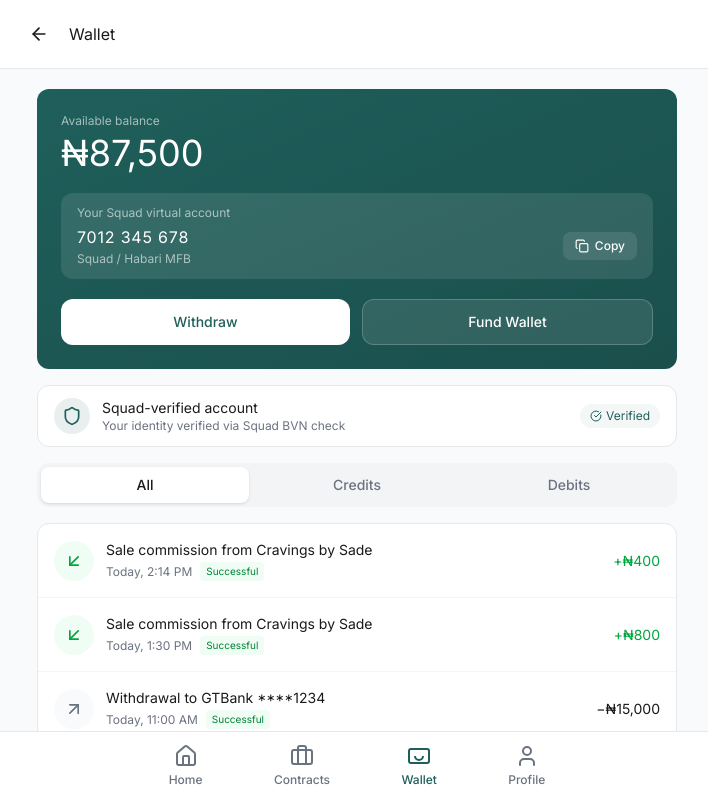
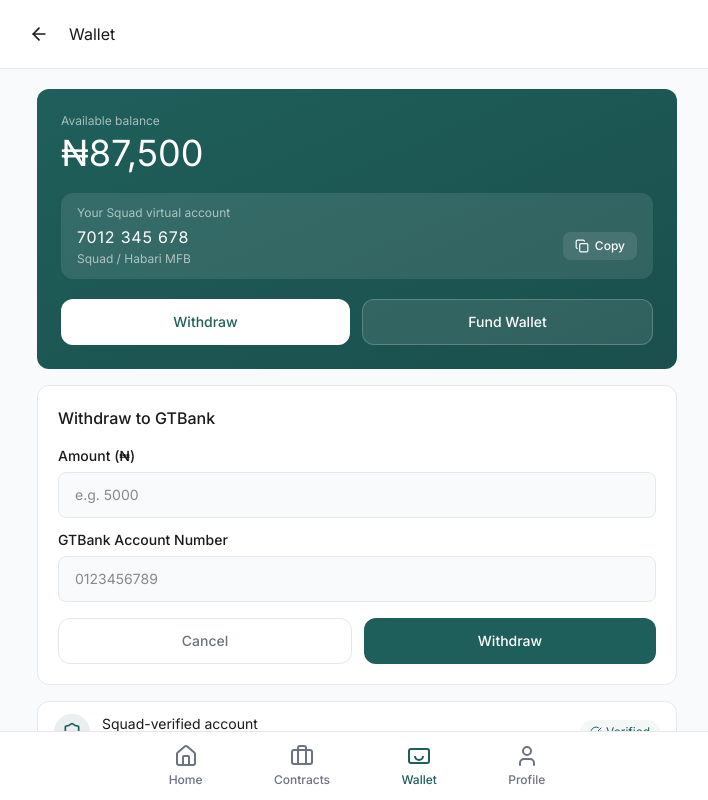
Before and after one commit to odey123/GigEconomy_Frontend, a React (Vite) app: page /wallet in a window 1280 px wide. Both pictures are taken after a click on the button "Withdraw". Shown: the top 800 px of the page, without its empty margins (283-991 px from the left). Built offline with nearby package versions, Linux system fonts and the light colour scheme; no server answers.

Commit message:
fix: wire Withdraw and Fund Wallet buttons on Wallet page

```diff
--- a/src/app/pages/HelperDashboard.tsx
+++ b/src/app/pages/HelperDashboard.tsx
@@ -66,13 +66,18 @@
   const [activeFilter, setActiveFilter] = useState<FilterType>('all');
 
   useEffect(() => {
+    // Owners should not be on this page — redirect them to their dashboard
+    if (user?.role === 'owner') {
+      navigate('/dashboard', { replace: true });
+      return;
+    }
     gigsService.getMatched()
       .then(data => { if (data?.gigs?.length) setGigs(data.gigs as typeof MOCK_GIGS); })
       .catch(() => {});
     walletService.getBalance()
       .then(w => { if (w?.balance != null) setWalletBalance(`₦${Number(w.balance).toLocaleString()}`); })
       .catch(() => {});
-  }, []);
+  }, [user, navigate]);
 
   const gigType = (g: typeof MOCK_GIGS[0]) => (g as unknown as { workType?: string }).workType ?? g.type ?? 'sales';
   const filtered = activeFilter === 'all' ? gigs : gigs.filter(g => gigType(g) === activeFilter);
@@ -197,6 +202,7 @@
                     </div>
                   </div>
                 </div>
+                {user?.role !== 'owner' && (
                 <button
                   type="button"
                   onClick={e => { e.preventDefault(); navigate(`/gig/${gig.id}`); }}
@@ -204,6 +210,7 @@
                 >
                   Apply
                 </button>
+                )}
               </div>
             </Link>
           ))}
--- a/src/app/pages/Wallet.tsx
+++ b/src/app/pages/Wallet.tsx
@@ -116,16 +116,50 @@
   const [activeTab, setActiveTab] = useState<TabKey>('all');
   const [accountCopied, setAccountCopied] = useState(false);
   const [balance, setBalance] = useState('₦87,500');
+  const [accountNumber, setAccountNumber] = useState('7012345678');
   const [txList, setTxList] = useState(transactions);
+
+  // Withdraw form state
+  const [showWithdraw, setShowWithdraw] = useState(false);
+  const [withdrawAmount, setWithdrawAmount] = useState('');
+  const [withdrawAccount, setWithdrawAccount] = useState('');
+  const [withdrawLoading, setWithdrawLoading] = useState(false);
+  const [withdrawMsg, setWithdrawMsg] = useState<{ type: 'success' | 'error'; text: string } | null>(null);
+
+  // Fund wallet info panel
+  const [showFundInfo, setShowFundInfo] = useState(false);
 
   useEffect(() => {
     walletService.getBalance()
-      .then(w => { if (w?.balance != null) setBalance(`₦${Number(w.balance).toLocaleString()}`); })
+      .then(w => {
+        if (w?.balance != null) setBalance(`₦${Number(w.balance).toLocaleString()}`);
+        if (w?.accountNumber) setAccountNumber(w.accountNumber);
+      })
       .catch(() => {});
     walletService.getTransactions({ limit: 20 })
       .then(data => { if (data?.transactions?.length) setTxList(data.transactions as typeof transactions); })
       .catch(() => {});
   }, []);
+
+  const handleWithdraw = async (e: React.FormEvent) => {
+    e.preventDefault();
+    setWithdrawLoading(true);
+    setWithdrawMsg(null);
+    try {
+      await walletService.withdraw({
+        amount: parseFloat(withdrawAmount),
+        bankAccount: { accountNumber: withdrawAccount, bankCode: '058' }, // GTBank
+      });
+      setWithdrawMsg({ type: 'success', text: 'Withdrawal initiated successfully.' });
+      setWithdrawAmount('');
+      setWithdrawAccount('');
+      setTimeout(() => setShowWithdraw(false), 2000);
+    } catch (err) {
+      setWithdrawMsg({ type: 'error', text: err instanceof Error ? err.message : 'Withdrawal failed.' });
+    } finally {
+      setWithdrawLoading(false);
+    }
+  };
 
   const visible = txList.filter(t => {
     if (activeTab === 'credits') return t.type === 'credit';
@@ -134,7 +168,7 @@
   });
 
   const handleCopyAccount = () => {
-    navigator.clipboard.writeText('7012345678').catch(() => {});
+    navigator.clipboard.writeText(accountNumber).catch(() => {});
     setAccountCopied(true);
     setTimeout(() => setAccountCopied(false), 2000);
   };
@@ -194,14 +228,88 @@
 
           {/* Action Buttons */}
           <div className="flex gap-3">
-            <button className="flex-1 bg-white text-[#1F5F5B] py-3 rounded-xl text-sm hover:bg-white/90 transition-colors">
+            <button
+              type="button"
+              onClick={() => { setShowWithdraw(true); setShowFundInfo(false); }}
+              className="flex-1 bg-white text-[#1F5F5B] py-3 rounded-xl text-sm hover:bg-white/90 transition-colors"
+            >
               Withdraw
             </button>
-            <button className="flex-1 bg-white/10 text-white py-3 rounded-xl text-sm hover:bg-white/20 transition-colors border border-white/20">
+            <button
+              type="button"
+              onClick={() => { setShowFundInfo(true); setShowWithdraw(false); }}
+              className="flex-1 bg-white/10 text-white py-3 rounded-xl text-sm hover:bg-white/20 transition-colors border border-white/20"
+            >
               Fund Wallet
             </button>
           </div>
         </div>
+
+        {/* Withdraw Form */}
+        {showWithdraw && (
+          <div className="bg-white border border-[#e5e7eb] rounded-xl p-5">
+            <h2 className="text-base text-[#1a1a1a] mb-4">Withdraw to GTBank</h2>
+            <form onSubmit={handleWithdraw} className="space-y-3">
+              <div>
+                <label htmlFor="wAmount" className="block text-sm text-[#1a1a1a] mb-1.5">Amount (₦)</label>
+                <input
+                  id="wAmount" type="number" required
+                  value={withdrawAmount} onChange={e => setWithdrawAmount(e.target.value)}
+                  placeholder="e.g. 5000"
+                  className="w-full px-4 py-3 bg-[#f9fafb] border border-[#e5e7eb] rounded-lg text-sm focus:outline-none focus:ring-2 focus:ring-[#1F5F5B]"
+                />
+              </div>
+              <div>
+                <label htmlFor="wAccount" className="block text-sm text-[#1a1a1a] mb-1.5">GTBank Account Number</label>
+                <input
+                  id="wAccount" type="text" required maxLength={10}
+                  value={withdrawAccount}
+                  onChange={e => setWithdrawAccount(e.target.value.replace(/\D/g, '').slice(0, 10))}
+                  placeholder="0123456789"
+                  className="w-full px-4 py-3 bg-[#f9fafb] border border-[#e5e7eb] rounded-lg text-sm focus:outline-none focus:ring-2 focus:ring-[#1F5F5B]"
+                />
+              </div>
+              {withdrawMsg && (
+                <p className={`text-sm ${withdrawMsg.type === 'success' ? 'text-green-600' : 'text-red-600'}`}>
+                  {withdrawMsg.text}
+                </p>
+              )}
+              <div className="flex gap-3 pt-1">
+                <button type="button" onClick={() => setShowWithdraw(false)}
+                  className="flex-1 py-3 border border-[#e5e7eb] text-[#6b7280] rounded-xl text-sm hover:bg-[#f9fafb] transition-colors">
+                  Cancel
+                </button>
+                <button type="submit" disabled={withdrawLoading}
+                  className="flex-1 py-3 bg-[#1F5F5B] hover:bg-[#1a4f4c] disabled:opacity-60 text-white rounded-xl text-sm transition-colors">
+                  {withdrawLoading ? 'Processing…' : 'Withdraw'}
+                </button>
+              </div>
+            </form>
+          </div>
+        )}
+
+        {/* Fund Wallet Info */}
+        {showFundInfo && (
+          <div className="bg-white border border-[#e5e7eb] rounded-xl p-5">
+            <div className="flex items-center justify-between mb-3">
+              <h2 className="text-base text-[#1a1a1a]">Fund Your Wallet</h2>
+              <button type="button" onClick={() => setShowFundInfo(false)} className="text-[#6b7280] text-sm hover:text-[#1a1a1a]">✕</button>
+            </div>
+            <p className="text-sm text-[#6b7280] mb-4 leading-relaxed">
+              Transfer any amount to your Squad virtual account below. Your balance updates automatically once the transfer arrives.
+            </p>
+            <div className="bg-[#f9fafb] border border-[#e5e7eb] rounded-lg p-4 space-y-2">
+              <div className="flex justify-between text-sm">
+                <span className="text-[#6b7280]">Account number</span>
+                <span className="text-[#1a1a1a]">{accountNumber}</span>
+              </div>
+              <div className="flex justify-between text-sm">
+                <span className="text-[#6b7280]">Bank</span>
+                <span className="text-[#1a1a1a]">Squad / Habari MFB</span>
+              </div>
+            </div>
+          </div>
+        )}
 
         {/* Squad-Verified Badge */}
         <div className="flex items-center gap-3 bg-white border border-[#e5e7eb] rounded-xl px-4 py-3">
```
